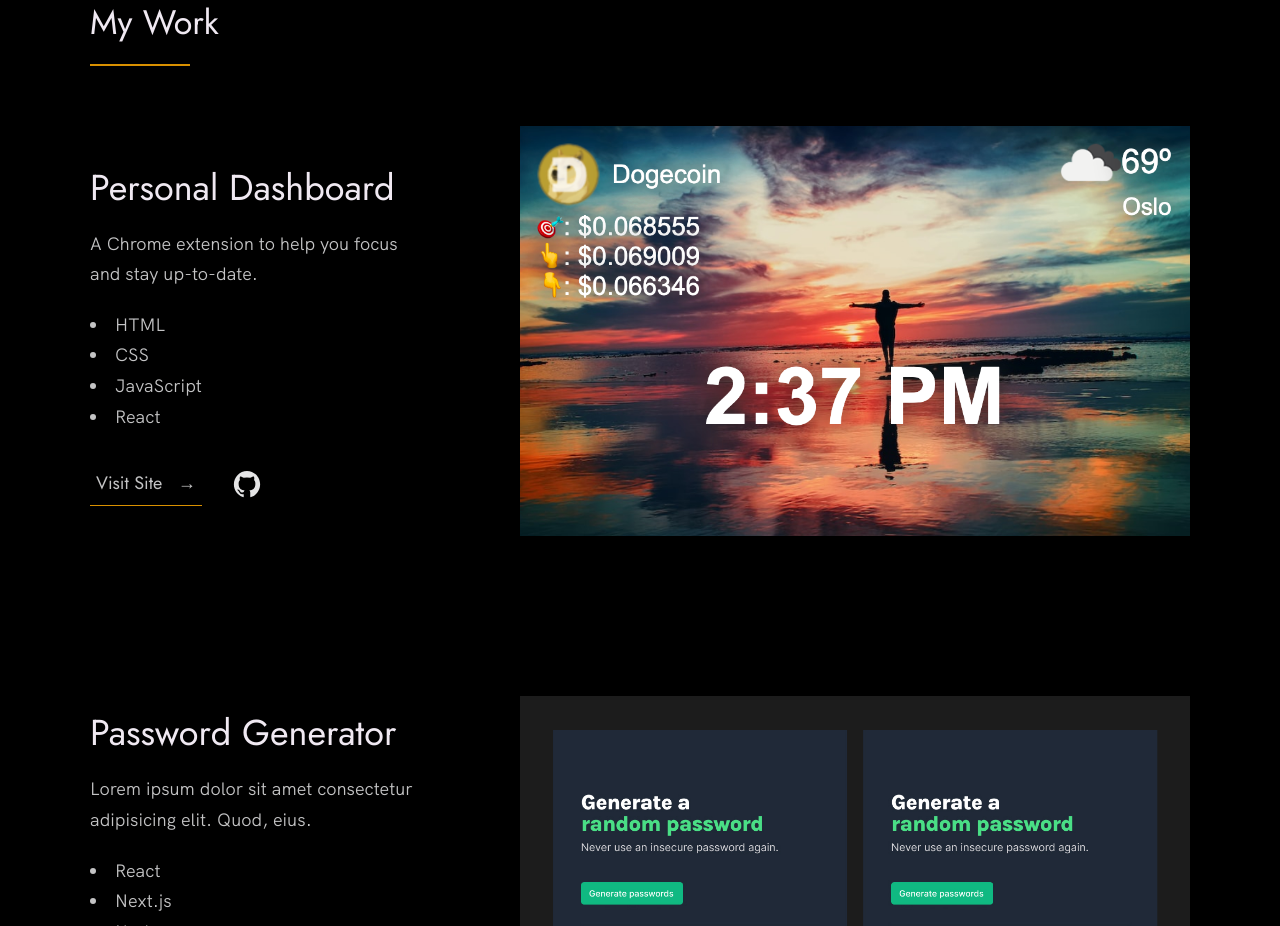
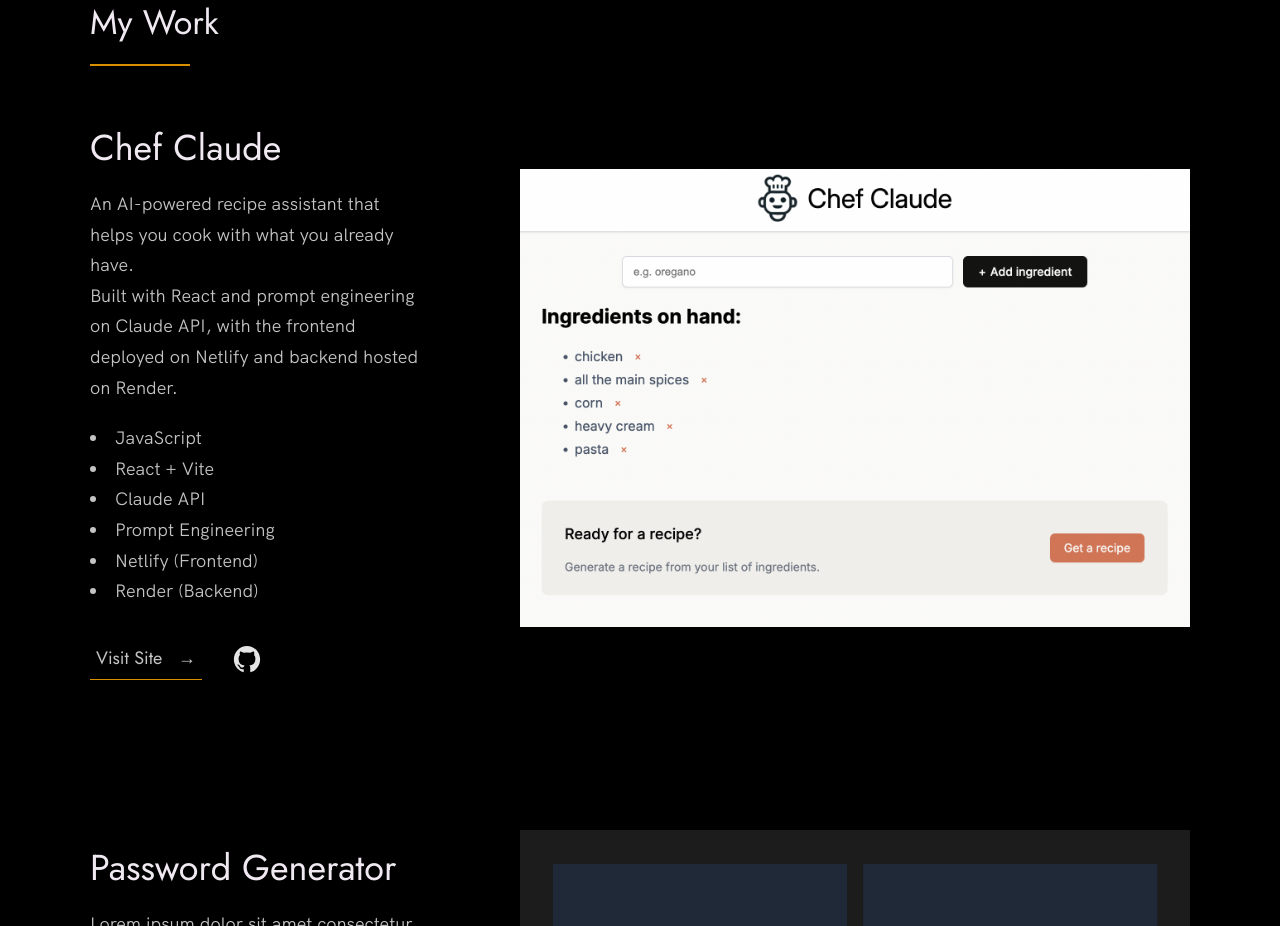
Before and after one commit to Carryll119/Carryll-Porfolio, a website built with Vite: page index.html in a window 1280 px wide. Shown: the part 917-1843 px from the top of the page. Built offline with nearby package versions, Linux system fonts and the light colour scheme.

Commit message:
change project 1 to chef claude

```diff
--- a/index.html
+++ b/index.html
@@ -82,28 +82,31 @@
 
           <div class="work__box">
             <div class="work__text">
-              <h3>Personal Dashboard</h3>
+              <h3>Chef Claude</h3>
               <p>
-                A Chrome extension to help you focus and stay up-to-date.
+                An AI-powered recipe assistant that helps you cook with what you already have.<br/>
+                Built with React and prompt engineering on Claude API, with the frontend deployed on Netlify and backend hosted on Render.
               </p>
               <ul class="work__list">
-                <li>HTML</li>
-                <li>CSS</li>
                 <li>JavaScript</li>
-                <li>React</li>
+                <li>React + Vite</li>
+                <li>Claude API</li>
+                <li>Prompt Engineering</li>
+                <li>Netlify (Frontend)</li>
+                <li>Render (Backend)</li>
               </ul>
 
               <div class="work__links">
-                <a href="https://nisar.surge.sh" target="_blank" class="link__text">
+                <a href="https://carryll-chef-claude.netlify.app/" target="_blank" class="link__text">
                   Visit Site <span>&rarr;</span>
                 </a>
-                <a href="https://github.com/nisarhassan12/portfolio" title="View Source Code" target="_blank">
+                <a href="https://github.com/Carryll119/Chef-Claude" title="View Source Code" target="_blank">
                   <img src="./images/github.svg" class="work__code" alt="GitHub">
                 </a>
               </div>
             </div>
             <div class="work__image-box">
-              <img src="./images/dashboard-2.png" class="work__image" alt="Project 1" />
+              <img src="./images/Chef-Claude.png" class="work__image" alt="Project 1" />
             </div>
           </div>
 
```
Also changed, not shown: images/Chef-Claude.png (added), 2 other files.
